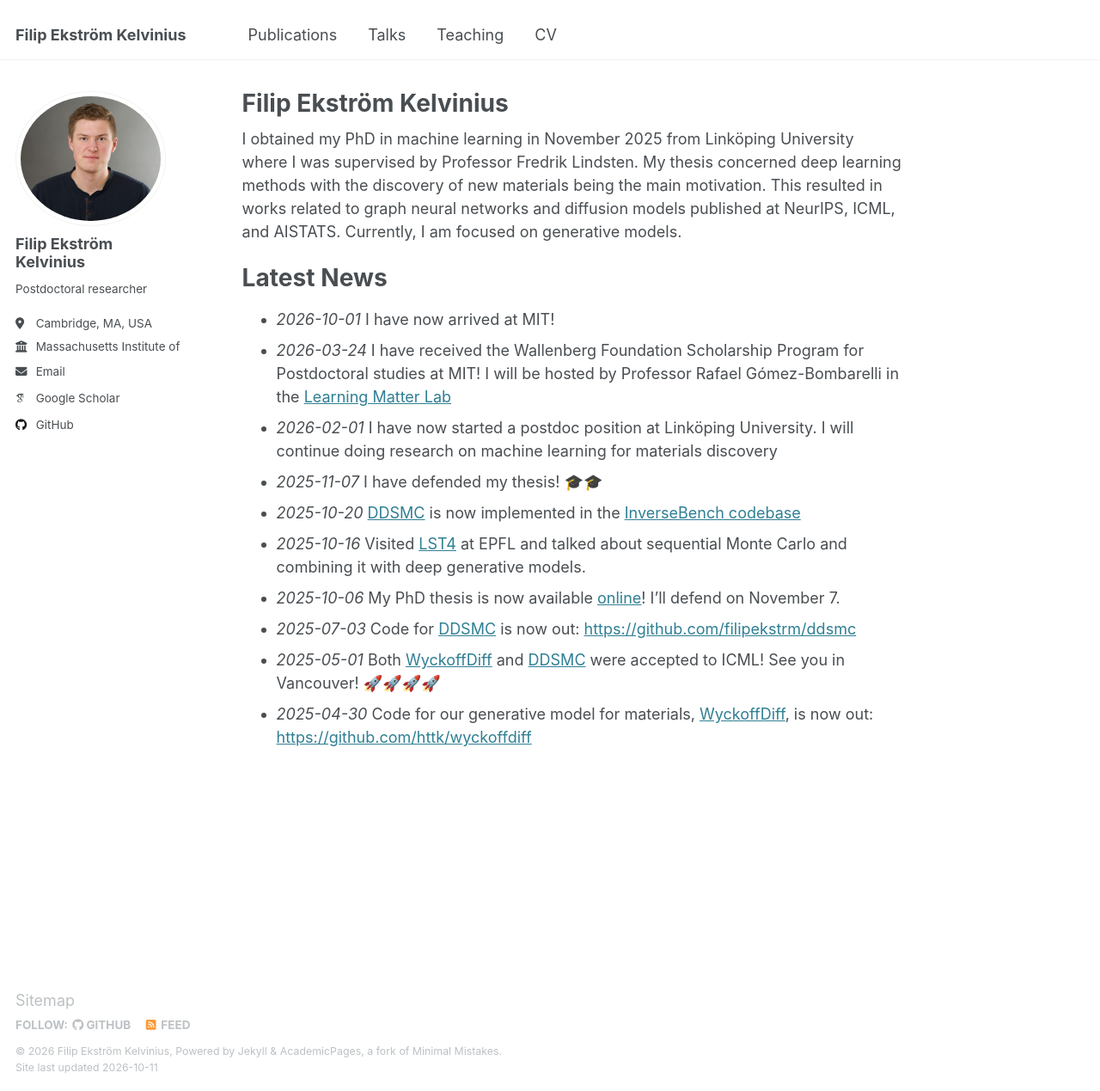
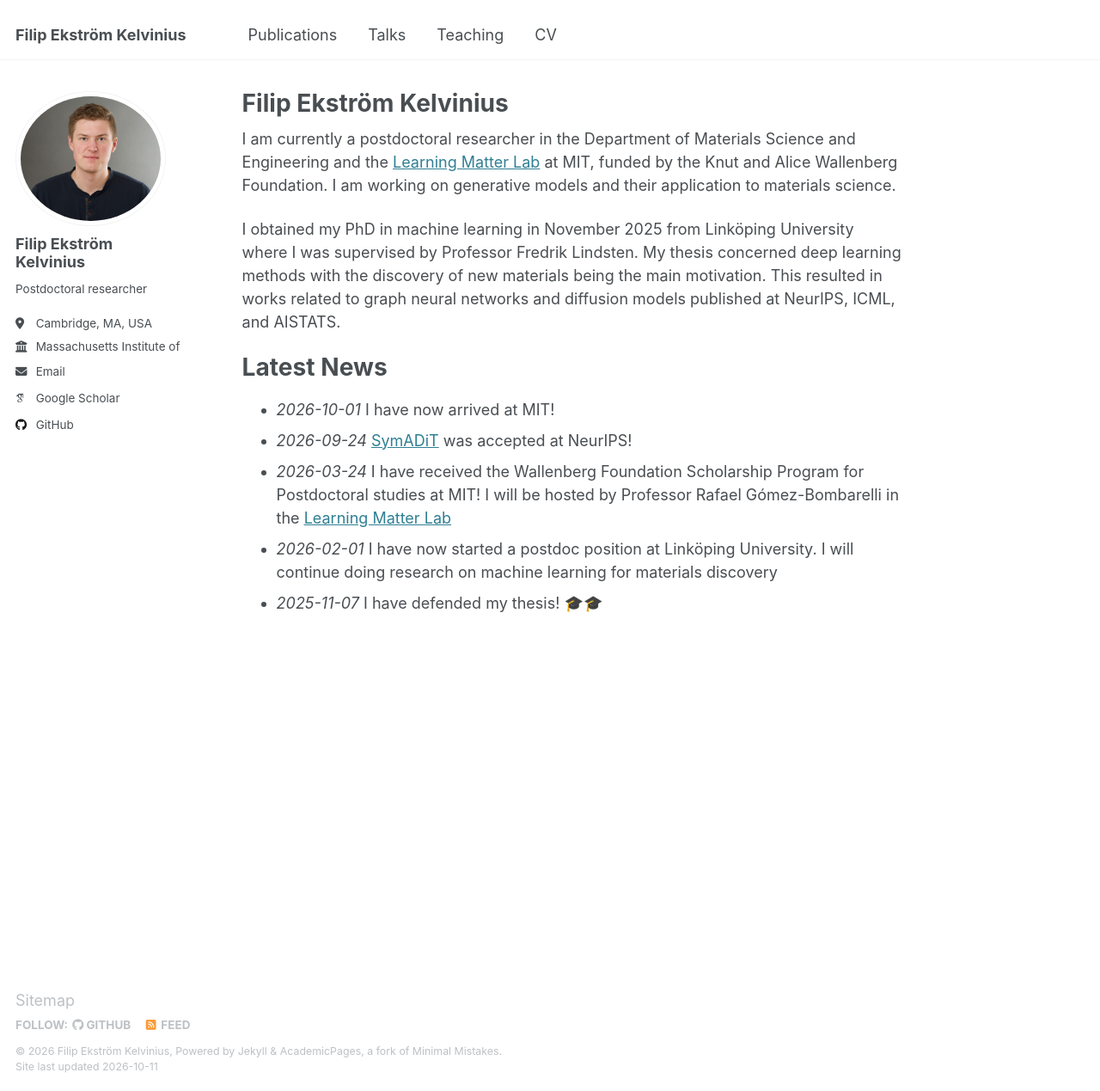
Before and after one commit to filipekstrm/filipekstrm.github.io, a Jekyll site: the page built from _pages/about.md, in a window 1280 px wide and 1269 px high. Shown: the whole window at 86% size. Built offline with Jekyll 4.4.1, drawn with Linux system fonts in a browser that asks for light colours; some web fonts are replaced.

Commit message:
updated about, symadit accepted

```diff
--- a/_pages/about.md
+++ b/_pages/about.md
@@ -6,17 +6,13 @@ redirect_from:
   - /about/
   - /about.html
 ---
+I am currently a postdoctoral researcher in the Department of Materials Science and Engineering and the [Learning Matter Lab](https://gomezbombarelli.mit.edu/) at MIT, funded by the Knut and Alice Wallenberg Foundation. I am working on generative models and their application to materials science.
 
-I obtained my PhD in machine learning in November 2025 from Linköping University where I was supervised by Professor Fredrik Lindsten. My thesis concerned deep learning methods with the discovery of new materials being the main motivation. This resulted in works related to graph neural networks and diffusion models published at NeurIPS, ICML, and AISTATS. Currently, I am focused on generative models.
+I obtained my PhD in machine learning in November 2025 from Linköping University where I was supervised by Professor Fredrik Lindsten. My thesis concerned deep learning methods with the discovery of new materials being the main motivation. This resulted in works related to graph neural networks and diffusion models published at NeurIPS, ICML, and AISTATS.
 
 # Latest News
 * *2026-10-01* I have now arrived at MIT!
+* *2026-09-24* [SymADiT](https://arxiv.org/abs/2605.10115) was accepted at NeurIPS!
 * *2026-03-24* I have received the Wallenberg Foundation Scholarship Program for Postdoctoral studies at MIT! I will be hosted by Professor Rafael Gómez-Bombarelli in the [Learning Matter Lab](https://gomezbombarelli.mit.edu/)
 * *2026-02-01* I have now started a postdoc position at Linköping University. I will continue doing research on machine learning for materials discovery
 * *2025-11-07* I have defended my thesis! 🎓🎓
-* *2025-10-20* [DDSMC](https://proceedings.mlr.press/v267/ekstrom-kelvinius25b.html) is now implemented in the [InverseBench codebase](https://github.com/devzhk/InverseBench)
-* *2025-10-16* Visited [LST4](https://www.epfl.ch/labs/lts4/) at EPFL and talked about sequential Monte Carlo and combining it with deep generative models.
-* *2025-10-06* My PhD thesis is now available [online](http://urn.kb.se/resolve?urn=urn:nbn:se:liu:diva-218503)! I'll defend on November 7.
-* *2025-07-03* Code for [DDSMC](https://arxiv.org/abs/2502.06379) is now out: <https://github.com/filipekstrm/ddsmc>
-* *2025-05-01* Both [WyckoffDiff](https://arxiv.org/abs/2502.06485) and [DDSMC](https://arxiv.org/abs/2502.06379) were accepted to ICML! See you in Vancouver! 🚀🚀🚀🚀
-* *2025-04-30* Code for our generative model for materials, [WyckoffDiff](https://arxiv.org/abs/2502.06485), is now out: <https://github.com/httk/wyckoffdiff>
```
